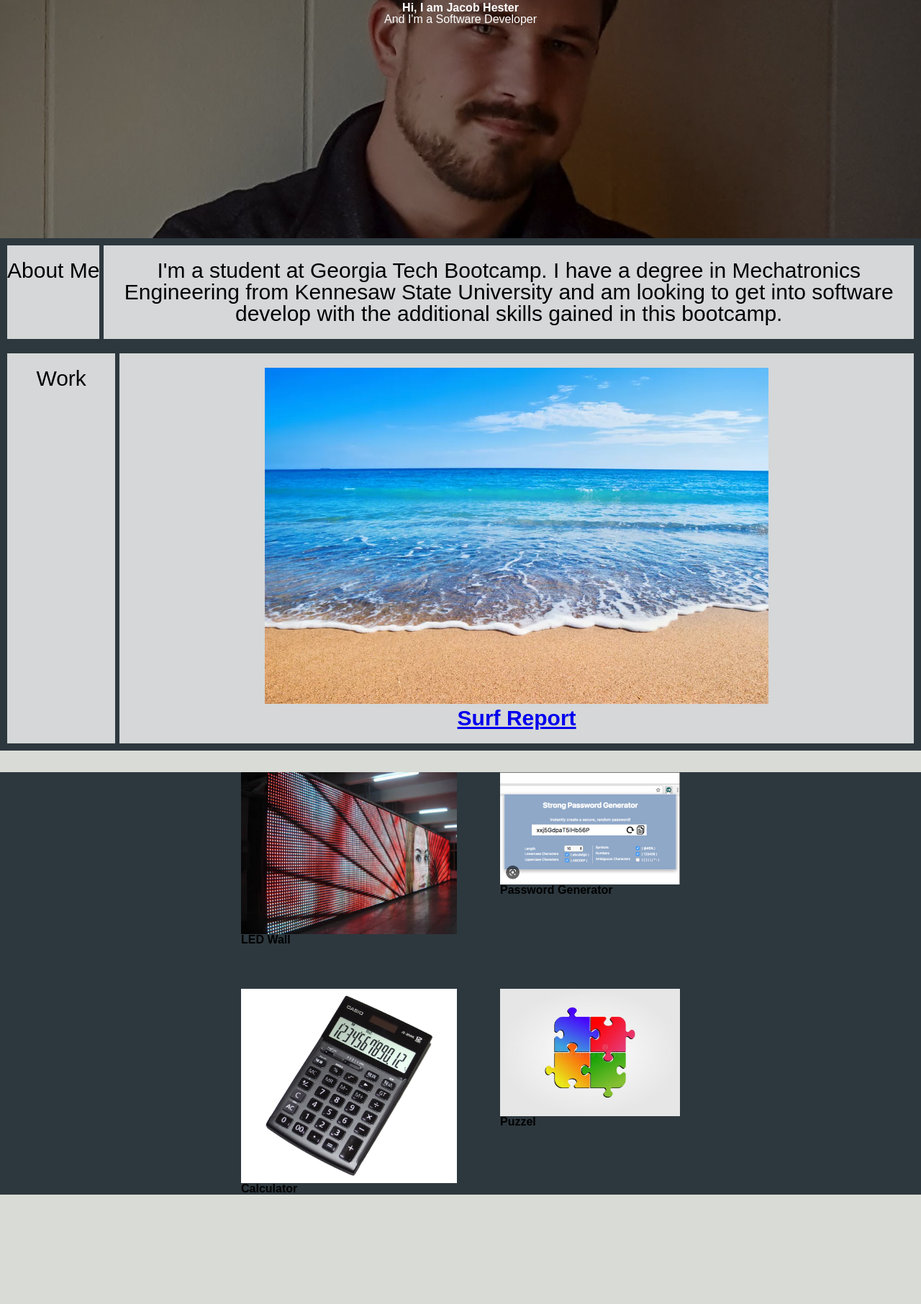
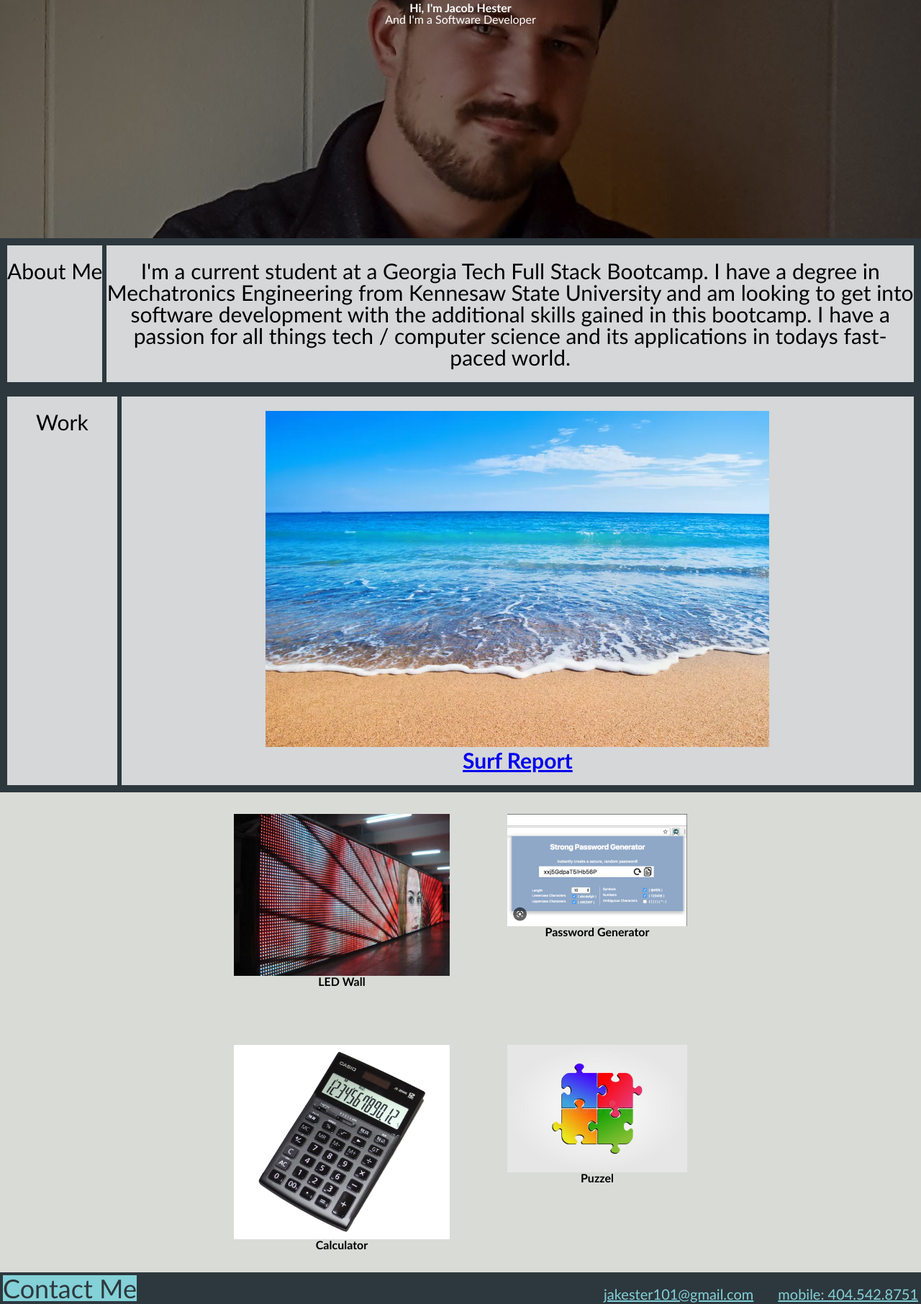
Before and after one commit to jakester101/portfolio-template, a plain HTML site: page index.html in a window 1280 px wide. Shown: the part 337-2149 px from the top of the page at 72% size. Before the commit the page ends 1997 px from the top, so only its background shows below. Drawn offline with Linux system fonts and the light colour scheme.

Commit message:
clean up, comments, deployment

```diff
--- a/assets/css/style.css
+++ b/assets/css/style.css
@@ -1,20 +1,13 @@
 * {
     box-sizing: border-box;
+    font-family: 'Gill Sans', 'Gill Sans MT', Calibri, 'Trebuchet MS', sans-serif;
 
 }
-
 
 body, html {
     background-color: #d9dcd6;
     height: 100%;
 }
-
-.img1 {
-    object-fit: contain;
-    max-height: 600px;
-    max-width: 600px;
-}
-
 
 
 .item p {
@@ -26,6 +19,8 @@ body, html {
 
 .item a{
     color: rgb(132, 209, 216);
+    margin-left:30px;
+    font-size: 20px;;
 }
 
 
@@ -45,13 +40,11 @@ body, html {
     flex: 1;
 }
 
-
-/* The hero image */
 .hero-image {
-    /* Use "linear-gradient" to add a darken background effect to the image (photographer.jpg). This will make the text easier to read */
+  /* Use "linear-gradient" to add a darken background effect to the  */
     background-image: linear-gradient(rgba(0, 0, 0, 0.5), rgba(0, 0, 0, 0.5)), url("../images/profilepic.jpeg");
     height: 78%;
-    /* Position and center the image to scale nicely on all screens */
+ /* Position and center the image to scale nicely on all screens */
     background-position-x:center;
     background-position-y:0rem;
     background-repeat: no-repeat;
@@ -70,15 +63,8 @@ body, html {
     color: white;
 }
 
-.item1 { grid-area: header; }
-.item2 {
-    grid-area: menu;
-    margin-right: 5px;
-}
-.item3 { grid-area: main; }
-.item4 { grid-area: right; }
-.item5 { grid-area: footer; }
 
+/* attempt to use grid areas */
 .grid-container {
     display: grid;
     grid-template-areas:
@@ -88,6 +74,15 @@ body, html {
     gap: 1px;
     background-color:hsl(201, 16%, 21%);
     padding: 10px;
+}
+
+
+.item1 {
+    grid-area: menu;
+    margin-right: 5px;
+}
+.item2 {
+    grid-area: main;
 }
 
 .grid-container div {
@@ -101,12 +96,8 @@ body, html {
     max-width: 700px;
 }
 
-.bottom-left {
-    position: relative;
-    bottom: 8px;
-    left: 16px;
-}
 
+/* attempt to use grid */
 .grid-container2{
 
     display: grid;
@@ -114,19 +105,17 @@ body, html {
     justify-content: center;
     grid-template-rows: (150px, auto);
     object-fit: contain;
-
-
-    grid-gap : 60px;
+    grid-gap:5rem;
     margin-top: 30px;
-    background-color:hsl(201, 16%, 21%);
-
+    margin-bottom: 30px;
+    background-color: #d9dcd6;
 }
 
 .grid-container2 div img{
 
-max-width:100%;
-max-height:100%;
-display: block;
+    max-width:100%;
+    max-height:100%;
+    display: block;
 
 }
 
@@ -135,14 +124,6 @@ display: block;
     cursor: pointer;
 }
 
-
-
-
-
-
-
-
-.float-left, .float-right {
-    float: left;
-    margin-right: 25px;
+h3{
+    text-align: center;
 }
--- a/index.html
+++ b/index.html
@@ -1,6 +1,5 @@
 <!DOCTYPE html>
 <html lang="en">
-
 <head>
   <meta charset="UTF-8" />
   <meta name="viewport" content="width=device-width, initial-scale=1.0" />
@@ -8,10 +7,7 @@
   <link rel="stylesheet" href="./assets/css/reset.css" />
   <link rel="stylesheet" href="./assets/css/style.css" />
 </head>
-
-
 <body>
-
     <header class="header">
         <div class="item">
             <p>Jacob Hester's Portfolio</p>
@@ -24,31 +20,25 @@
             <a href="#resume">Resume</a>
         </div>
     </header>
-
     <div class="hero-image">
         <div class="hero-text">
-          <h1>Hi, I am Jacob Hester</h1>
+          <h1>Hi, I'm Jacob Hester</h1>
           <p>And I'm a Software Developer</p>
         </div>
     </div>
-
-
-
     <div class="grid-container">
-        <div class="item2">About Me</div>
-        <div class="item3">
-            <p>I'm a student at Georgia Tech Bootcamp. I have a degree in Mechatronics Engineering from Kennesaw State University and am looking to get into software develop with the additional skills gained in this bootcamp. </p>
+        <div class="item1" id="about-me">About Me</div>
+        <div class="item2">
+            <p>I'm a current student at a Georgia Tech Full Stack Bootcamp. I have a degree in Mechatronics Engineering from Kennesaw State University and am looking to get into software development with the additional skills gained in this bootcamp. I have a passion for all things tech / computer science and its applications in todays fast-paced world. </p>
         </div>
     </div>
     <div class="grid-container">
-        <div class="item2">Work</div>
-        <div class="item3">
+        <div class="item1" id="work">Work</div>
+        <div class="item2">
             <a href=https://jakester101.github.io><img src="./assets/images/surfreport.jpeg" class="img1"></a>
             <a href=https://jakester101.github.io><h2>Surf Report</h2></a>
         </div>
-
     </div>
-
     <div class="grid-container2">
         <div>
             <a href=https://jakester101.github.io><img src="./assets/images/ledwall.jpeg"></a>
@@ -66,34 +56,16 @@
             <a href=https://jakester101.github.io><img src="./assets/images/puzzel.jpeg"></a>
             <h3>Puzzel</h3>
         </div>
-
-
-
     </div>
-
-
-
-
-
-
-
-
-
-
-
-
-
-
-
-
-
-
+    <footer class="header">
+        <div class="item" id="contact-me">
+            <p>Contact Me</p>
+        </div>
+        <div class="divider"></div>
+        <div class="item">
+            <a href="jakester101@gmail.com">jakester101@gmail.com</a>
+            <a href="#work">mobile: 404.542.8751</a>
+        </div>
+    </footer>
 </body>
-
-
-
-
-
-
-
 </html>
```
